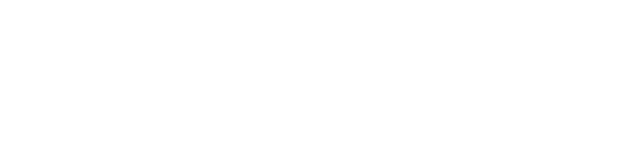
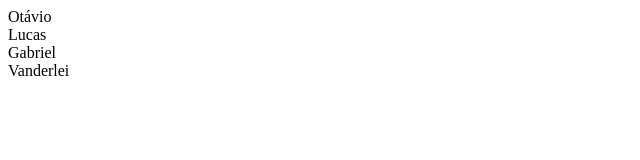
Before and after one commit to Zeite-endless/teste_gh, a plain HTML site: page exemplo_git/index.html in a window 1280 px wide. Shown: the whole page, without its empty margins (0-640 px from the left). Drawn offline with Linux system fonts and the light colour scheme.

Commit message:
Mudanças na tag <main>

```diff
--- a/exemplo_git/index.html
+++ b/exemplo_git/index.html
@@ -7,6 +7,13 @@
     <title>Document</title>
 </head>
 <body>
-
+    <main>
+        <section>
+            <div>Otávio</div>
+            <div>Lucas</div>
+            <div>Gabriel</div>
+            <div>Vanderlei</div>
+        </section>
+    </main>
 </body>
 </html>
```
